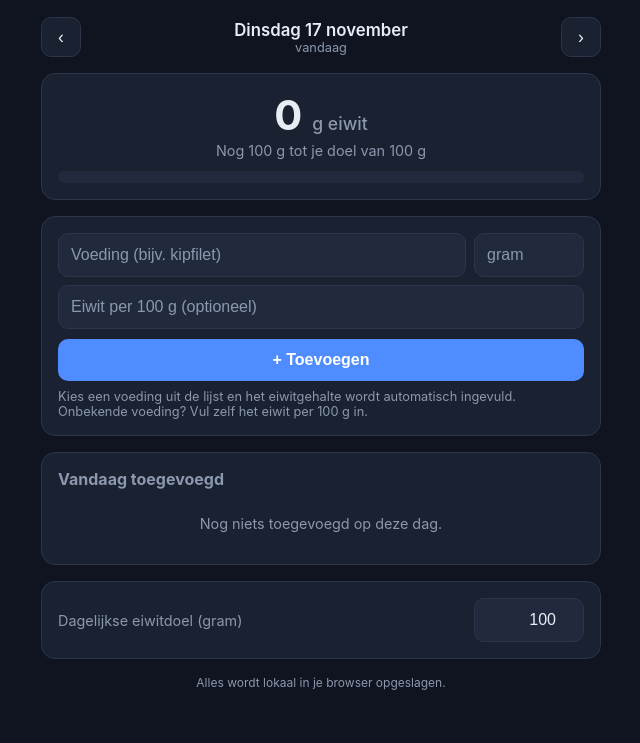
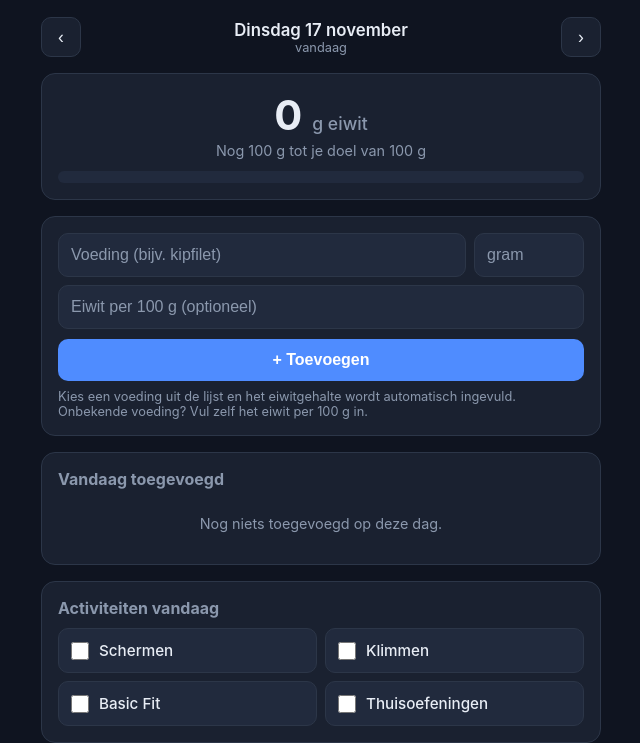
Before and after one commit to cderidder129/eiwit-tracker, a plain HTML site: page index.html in a window 1280 px wide. Shown: the part 77-820 px from the top of the page, without its empty margins (319-959 px from the left). Drawn offline with Linux system fonts and the light colour scheme.

Commit message:
Voeg activiteiten-sectie toe: dagelijkse activiteiten afvinken
Co-authored-by: cderidder129 <cderidder129@users.noreply.github.com>

```diff
--- a/index.html
+++ b/index.html
@@ -155,6 +155,39 @@
   .delete:hover { color: var(--red); }
   .empty { color: var(--muted); text-align: center; padding: 16px 0; font-size: 0.9rem; }
 
+  .activities h2 { font-size: 1rem; margin-bottom: 10px; color: var(--muted); }
+  .activity-list {
+    display: grid;
+    grid-template-columns: 1fr 1fr;
+    gap: 8px;
+  }
+  @media (max-width: 420px) {
+    .activity-list { grid-template-columns: 1fr; }
+  }
+  .activity {
+    display: flex;
+    align-items: center;
+    gap: 10px;
+    background: var(--card2);
+    border: 1px solid var(--border);
+    border-radius: 10px;
+    padding: 12px;
+    cursor: pointer;
+    font-size: 0.95rem;
+    font-weight: 500;
+    user-select: none;
+    transition: border-color 0.15s ease, background 0.15s ease;
+  }
+  .activity:hover { border-color: var(--accent); }
+  .activity input[type="checkbox"] {
+    width: 18px;
+    height: 18px;
+    accent-color: var(--green);
+    cursor: pointer;
+    flex-shrink: 0;
+  }
+  .activity input[type="checkbox"]:checked + span { color: var(--green); }
+
   .settings-row {
     display: flex;
     align-items: center;
@@ -203,6 +236,11 @@
   <div class="card entries">
     <h2 id="entriesTitle">Toegevoegd</h2>
     <div id="entryList"></div>
+  </div>
+
+  <div class="card activities">
+    <h2 id="activitiesTitle">Activiteiten vandaag</h2>
+    <div class="activity-list" id="activityList"></div>
   </div>
 
   <div class="card">
@@ -294,8 +332,11 @@ const FOOD_DB = [
 const STORAGE_KEY = "eiwit-tracker-v1";
 const DAY_MS = 24 * 60 * 60 * 1000;
 
+const ACTIVITIES = ["Schermen", "Klimmen", "Basic Fit", "Thuisoefeningen"];
+
 let state = {
   entries: {},
+  activities: {},
   goal: 100,
   customFoods: [],
   offset: 0
@@ -317,6 +358,7 @@ function load() {
       const data = JSON.parse(raw);
       if (data && typeof data === "object") {
         state.entries = data.entries || {};
+        state.activities = data.activities || {};
         state.goal = Number(data.goal) > 0 ? Number(data.goal) : 100;
         state.customFoods = Array.isArray(data.customFoods) ? data.customFoods : [];
       }
@@ -327,6 +369,7 @@ function load() {
 function save() {
   localStorage.setItem(STORAGE_KEY, JSON.stringify({
     entries: state.entries,
+    activities: state.activities,
     goal: state.goal,
     customFoods: state.customFoods
   }));
@@ -383,6 +426,28 @@ function render() {
 
   document.getElementById("entriesTitle").textContent =
     state.offset === 0 ? "Vandaag toegevoegd" : "Toegevoegd";
+  document.getElementById("activitiesTitle").textContent =
+    state.offset === 0 ? "Activiteiten vandaag" : "Activiteiten";
+
+  const actEl = document.getElementById("activityList");
+  actEl.innerHTML = "";
+  const done = state.activities[dateKeyForOffset(state.offset)] || [];
+  ACTIVITIES.forEach((a) => {
+    const label = document.createElement("label");
+    label.className = "activity";
+
+    const cb = document.createElement("input");
+    cb.type = "checkbox";
+    cb.checked = done.includes(a);
+    cb.addEventListener("change", () => toggleActivity(a, cb.checked));
+
+    const span = document.createElement("span");
+    span.textContent = a;
+
+    label.appendChild(cb);
+    label.appendChild(span);
+    actEl.appendChild(label);
+  });
 
   const listEl = document.getElementById("entryList");
   listEl.innerHTML = "";
@@ -421,6 +486,17 @@ function render() {
       listEl.appendChild(row);
     });
   }
+}
+
+function toggleActivity(name, checked) {
+  const key = dateKeyForOffset(state.offset);
+  const arr = state.activities[key] || (state.activities[key] = []);
+  if (checked && !arr.includes(name)) arr.push(name);
+  if (!checked) {
+    state.activities[key] = arr.filter((x) => x !== name);
+    if (state.activities[key].length === 0) delete state.activities[key];
+  }
+  save();
 }
 
 function removeEntry(index) {
```
Also changed, not shown: 1 other file.
